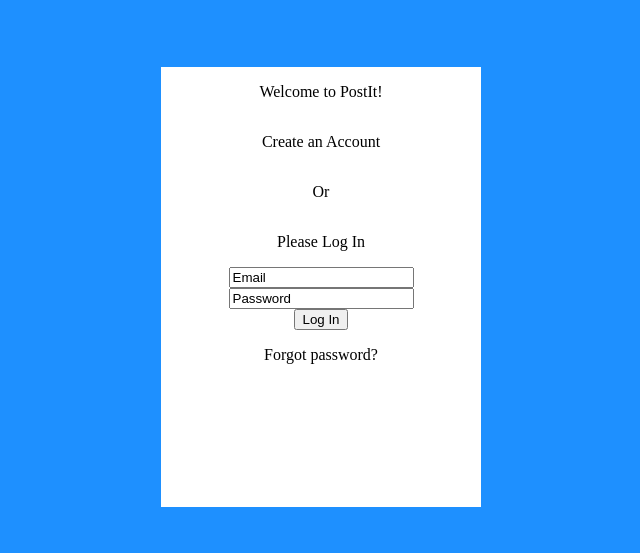
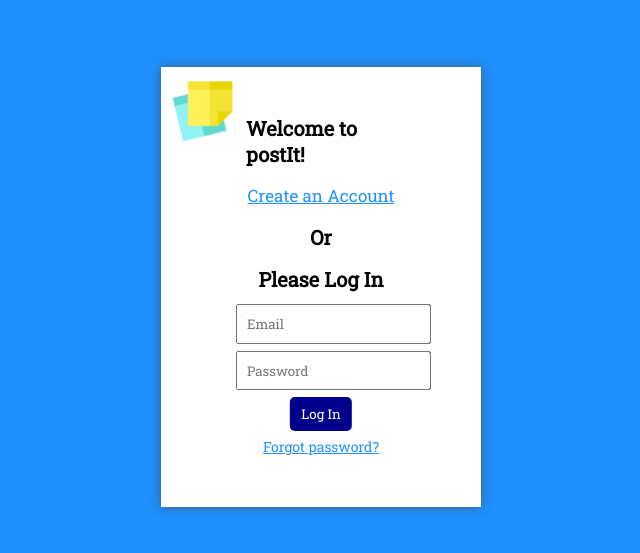
Before and after one commit to josssuu/wad_HW1, a plain HTML site: page login.html in a window 1280 px wide. Shown: the part 113-666 px from the top of the page, without its empty margins (319-959 px from the left). Drawn offline with Linux system fonts and the light colour scheme.

Commit message:
login box complete

```diff
--- a/login.css
+++ b/login.css
@@ -2,6 +2,26 @@ body {
     background-color: dodgerblue;
     display: flex;
     flex-direction: column;
+    font-family: 'Roboto Slab', serif;
+}
+
+.whiteBox {
+    position: absolute;
+    background-color: #ffffff;
+    width: 25%;
+    height: 55%;
+    top: 50%;
+    left: 50%;
+    transform: translate(-50%, -50%);
+    box-shadow: 0px 0px 10px 0px rgba(79,79,79,0.78);
+
+}
+
+.whiteBox img {
+    position: relative;
+    width: 20%;
+    top: 3%;
+    left: 3%;
 }
 
 .loginBox {
@@ -9,10 +29,54 @@ body {
     position: absolute;
     display: flex;
     flex-direction: column;
-    width: 25%;
-    height: 55%;
+    width: 13%;
+    height: 45%;
     align-items: center;
     top: 50%;
     left: 50%;
     transform: translate(-50%, -50%);
+
 }
+
+.loginBox button {
+    background-color: darkblue;
+    width: 35%;
+    padding: 8px;
+    color: #ffffff;
+    border-radius: 5px;
+    margin: 3px;
+    border: none;
+    font-family: 'Roboto Slab', serif;
+    cursor: pointer;
+}
+
+form {
+    display: inline-block;
+    text-align: center;
+}
+
+form input {
+    font-family: 'Roboto Slab', serif;
+    padding: 5%;
+    margin: 2%;
+}
+
+.bigBoldText {
+    font-size: 20px;
+    font-weight: bold;
+    margin: 5%;
+}
+
+#clickableLink1 {
+    font-size: 17px;
+    margin: 5%;
+    color: dodgerblue;
+    text-decoration: underline;
+}
+
+#clickableLink2 {
+    font-size: 14px;
+    margin: 3px;
+    color: dodgerblue;
+    text-decoration: underline;
+}
--- a/login.html
+++ b/login.html
@@ -4,20 +4,24 @@
     <meta charset="UTF-8">
     <title>Title</title>
     <link rel="stylesheet" href="login.css">
+    <link href="https://fonts.googleapis.com/css2?family=Roboto+Slab&display=swap" rel="stylesheet">
 </head>
 <body>
+<div class="whiteBox">
+    <img src="Logo.PNG" alt="postit logo">
+</div>
 <div class="loginBox">
-    <p class="bigBoldText">Welcome to PostIt!</p>
-    <p id="clickableLink">Create an Account</p>
+    <p class="bigBoldText">Welcome to postIt!</p>
+    <p id="clickableLink1">Create an Account</p>
     <p class="bigBoldText">Or</p>
     <p class="bigBoldText">Please Log In</p>
-    <form>
-        <input type="text" value="Email">
+    <form action="index.html">
+        <input type="text" placeholder="Email">
         <br>
-        <input type="text" value="Password">
+        <input type="text" placeHolder="Password">
+        <button>Log In</button>
     </form>
-    <button>Log In</button>
-    <p>Forgot password?</p>
+    <p id="clickableLink2">Forgot password?</p>
 </div>
 </body>
 </html>
```
